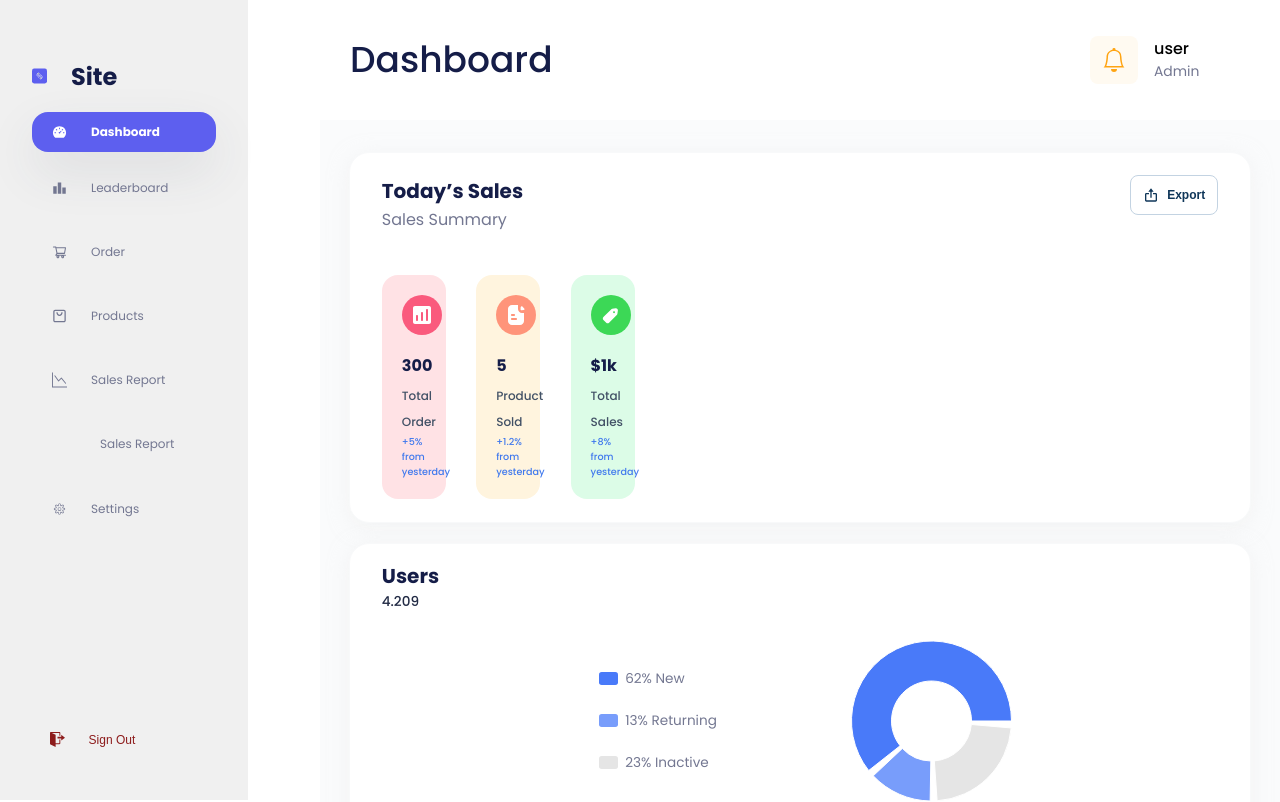
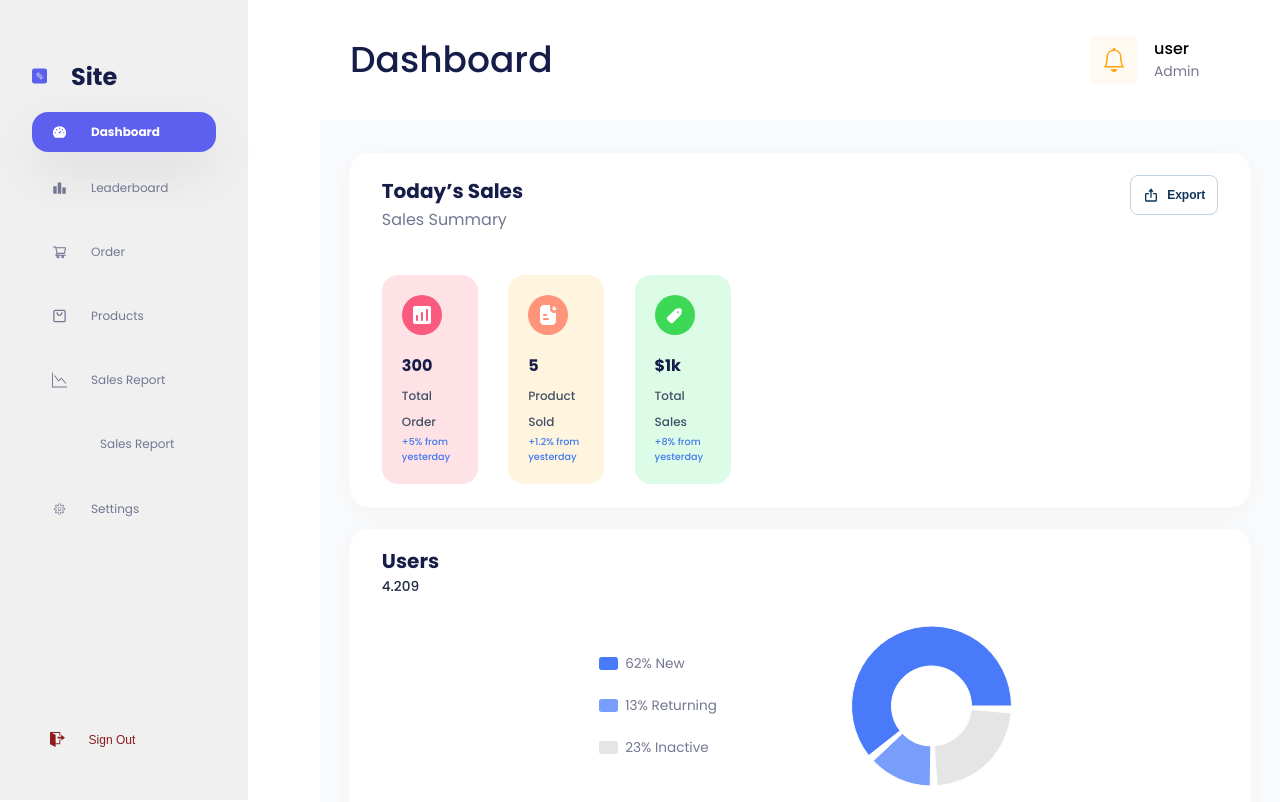
Before and after one commit to ryanoliveiragit/Dashboard, a React (Vite) app: page / in a window 1280 px wide. Shown: the top 802 px of the page. Built offline with nearby package versions, Linux system fonts and the light colour scheme; some icons are missing.

Commit message:
ajust/card web

```diff
--- a/src/components/deashboard/styles.ts
+++ b/src/components/deashboard/styles.ts
@@ -190,7 +190,7 @@ export const ContainerSales = styled.div`
     gap: 8px;
     background-color: blue;
     @media (max-width: 1550px) {
-    width: 4rem;
+    width: 6rem;
   }
   }
   img {
```
